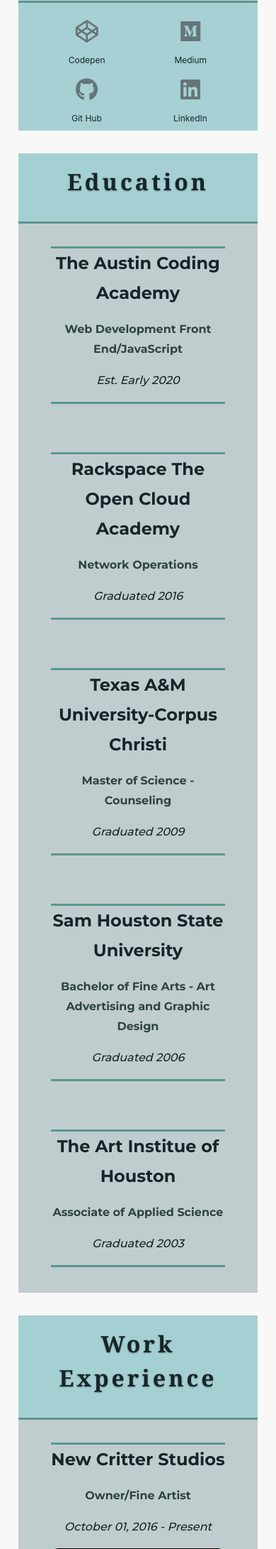
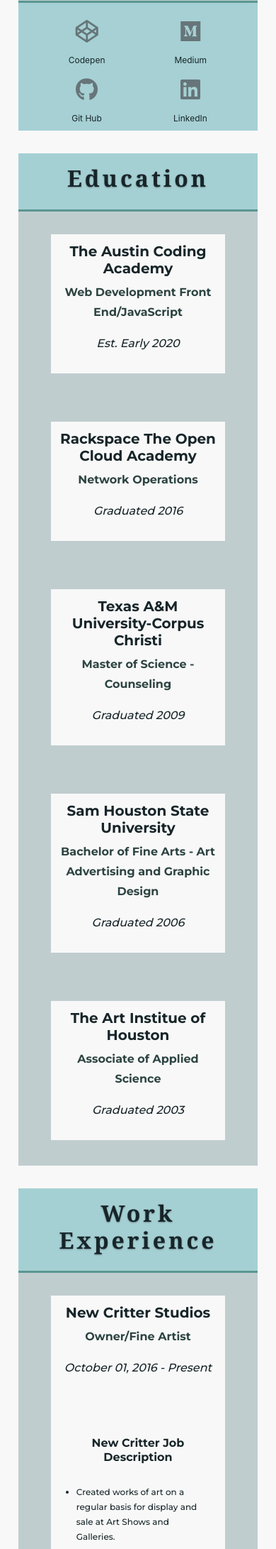
Before and after one commit to Kjschwoerke/Blue-Site, a PHP site: page /resume/resume.html in a window 390 px wide. Shown: the part 586-2768 px from the top of the page at 71% size. Run offline with PHP 8.4, Linux system fonts and the light colour scheme; some libraries are stand-ins or nearby versions.

Commit message:
adjusted media queries in resume section

```diff
--- a/resume/Job_Descriptions/job-descriptions.html
+++ b/resume/Job_Descriptions/job-descriptions.html
@@ -21,7 +21,7 @@
         </li>
         <li>Provided art handling and moving services to other local artists.
         </li>
-        <li>Maintained Studio/Artist Website and Social Media Presence <a href="http://www.newcritterstudios.com" target="_blank">(www.newcritterstudios.com)</a>.
+        <li>Maintained Studio/Artist Website and Social Media Presence on Facebook <a href="https://www.facebook.com/newcritterstudios/" target="_blank">New Critter Studios Facebook Profile</a>.
         </li>
         <li>Produced art on a commission basis (including book and cover designs, illustrations, and fine art).
         </li>
--- a/resume/Job_Descriptions/job-style.css
+++ b/resume/Job_Descriptions/job-style.css
@@ -33,4 +33,5 @@ h2 {
 
 li {
     margin-top: 1rem;
+    list-style: none;
 }
--- a/resume/resume-style.css
+++ b/resume/resume-style.css
@@ -326,10 +326,16 @@ body nav ul a li {
 
 .Education {
     width: 95%;
-    border-bottom: #5b9691 solid 3px;
-    border-top: #5b9691 solid 3px;
+    padding: 1em;
+    background: #f8f8f8;
+    /* border-radius: 10px; */
+}
 
+.Education h3 {
+    font-family: 'Montserrat', sans-serif;
+    font-weight: 600;
 }
+
 .paragraph-container {
     display: flex;
     flex-direction: column;
@@ -365,17 +371,28 @@ body nav ul a li {
     font-style: italic;
 }
 
+.jobDescription {
+    text-align: left;
+    background: #f8f8f8;
+    padding: 2em;
+    border-radius: 10px;
+}
+
+.jobDescription h4 {
+    text-align: center;
+}
+
+.jobDescription li {
+    margin-bottom: 1em;
+}
+
+.jobDescription li {
+    margin-bottom: 1em;
+}
+
 
 /* Media Queries */
 @media only screen and (max-width: 600px) {
-    /* .navbar {
-        display: flex;
-    }
-
-    .desktop-nav {
-        display: none;
-    } */
-
     .svg {
         display: none;
     }
@@ -463,6 +480,18 @@ body nav ul a li {
         margin-right: auto;
     }
 
+    .Education h3 {
+        font-family: 'Montserrat', sans-serif;
+        font-weight: 600;
+        font-size: 1.25rem;
+    }
+
+    .Education h4 {
+        font-family: 'Montserrat', sans-serif;
+        font-weight: 600;
+        font-size: 1rem;
+    }
+
     .work_card {
         width: 95%;
         margin-left: auto;
--- a/resume/resume.html
+++ b/resume/resume.html
@@ -94,79 +94,77 @@ viewBox="0 0 1920 1080" style="enable-background:new 0 0 1920 1080;" xml:space="
 <!-- Education Section Begins Here -->
 
 <div class=" education resume-header">
-        <p class="resume">Education</p>
-
-
+        <h2 class="resume">Education</h2>
 </div>
 
 <div class="paragraph-container education_card">
-    <article class="ACA Education">
-        <p>
+    <section class="Education">
+        <h3>
             The Austin Coding Academy
-        </p>
+        </h3>
         <p>
             Web Development Front End/JavaScript
         </p>
         <p>
             Est. Early 2020
         </p>
-    </article>
+    </section>
 </div>
 
 <div class="paragraph-container education_card">
-    <article class="ACA Education">
-        <p>
+    <section class="Education">
+        <h3>
             Rackspace The Open Cloud Academy
-        </p>
+        </h3>
         <p>
             Network Operations
         </p>
         <p>
             Graduated 2016
         </p>
-    </article>
+    </section>
 </div>
 
 <div class="paragraph-container education_card">
-    <article class="ACA Education">
-        <p>
+    <section class="Education">
+        <h3>
             Texas A&M University-Corpus Christi
-        </p>
+        </h3>
         <p>
             Master of Science - Counseling
         </p>
         <p>
             Graduated 2009
         </p>
-    </article>
+    </section>
 </div>
 
 <div class="paragraph-container education_card">
-    <article class="ACA Education">
-        <p>
+    <section class="Education">
+        <h3>
             Sam Houston State University
-        </p>
+        </h3>
         <p>
         Bachelor of Fine Arts - Art Advertising and Graphic Design
         </p>
         <p>
             Graduated 2006
         </p>
-    </article>
+    </section>
 </div>
 
 <div class="paragraph-container education_card">
-    <article class="ACA Education">
-        <p>
+    <section class="Education">
+        <h3>
             The Art Institue of Houston
-        </p>
+        </h3>
         <p>
             Associate of Applied Science
         </p>
         <p>
             Graduated 2003
         </p>
-    </article>
+    </section>
 </div>
 
 <!-- Education Section Ends Here  -->
@@ -174,75 +172,145 @@ viewBox="0 0 1920 1080" style="enable-background:new 0 0 1920 1080;" xml:space="
 <!-- Work Experience Section Starts Here -->
 
 <div class=" education work resume-header">
-    <p class="resume work-hx">Work Experience</p>
-
-
+    <h2 class="resume work-hx">Work Experience</h2>
 </div>
 
 <div class="paragraph-container work_card">
-<article class="ACA Education">
-    <p>
+<section class="Education">
+    <h3>
         New Critter Studios
-    </p>
+    </h3>
     <p>
        Owner/Fine Artist
     </p>
     <p>
         October 01, 2016 - Present
     </p>
+    <br>
+        <br>
+    <div class="jobDescription">
+        <h4> New Critter Job Description</h4>
+        <br>
+    <ul>
+        <li>Created works of art on a regular basis for display and sale at Art Shows and Galleries.
+        </li>
+        <li>Set up and maintained portable and semi permanent displays at Art Fairs, Festivals and Galleries.
+        </li>
+        <li>Provided art handling and moving services to other local artists.
+        </li>
+        <li>Maintained Studio/Artist Website and Social Media Presence on Facebook <a href="https://www.facebook.com/newcritterstudios/" target="_blank">(New Critter Studios Facebook Profile)</a>.
+        </li>
+        <li>Produced art on a commission basis (including book and cover designs, illustrations, and fine art).
+        </li>
+        <li>Provided lessons to individuals on the techniques and use of various media and mediums in both fine and digital art.
+        </li>
+        <li>Maintained budget and inventory logs.
+        </li>
+    </ul>
+</div>
 
-    <button onclick="window.open('./Job_Descriptions/job-descriptions.html#Artist','newwindow');" target="_blank">New Critter Job Description</button>
-
-</article>
+</section>
 </div>
 
 <div class="paragraph-container work_card">
-<article class="ACA Education">
-    <p>
+<section class="Education">
+    <h3>
         The University of Texas at San Antonio
-    </p>
+    </h3>
     <p>
         Academic Advisor III
     </p>
     <p>
         March 1, 2016 - August 1, 2016
     </p>
+    <br>
+        <br>
+        <div class="jobDescription">
+        <h4>Advisor III Job Description</h4>
+        <br>
+        <ul class="jobDescription">
+            <li>Assisted and supported the director in organization, delivery, and assessment of academic advising services.
+            </li>
+            <li>Supervised assigned advising and office support staff in the absence of, or at the request of, the direct supervisor.
+            </li>
+            <li>Interacted with and perform various outreach functions with groups, including students, faculty, staff, administrators, community members, and parents.
+            </li>
+            <li>Assisted in the administration of academic advisors' file reviews; preparation of advisors’ performance reviews; encouragement of professional development of advisors; and the development, coordination, and implementation of in-house training programs.
+            </li>
+            <li>Explored new models for effective and efficient delivery of academic advising.
+            </li>
+        </ul>
+    </div>
 
-    <button onclick="window.open('./Job_Descriptions/job-descriptions.html#AdvisorIII','newwindow');" target="_blank">Advisor III Job Description</button>
-</article>
+</section>
 </div>
 
 <div class="paragraph-container work_card">
-<article class="ACA Education">
-    <p>
+<section class="Education">
+    <h3>
         The University of Texas at San Antonio
-    </p>
+    </h3>
     <p>
         Academic Advisor II
     </p>
     <p>
         February 1, 2015 - February 29, 2016
     </p>
+    <br>
+        <br>
+    <div class="jobDescription">
+        <h4>Advisor II Job Description</h4>
+        <br>
+        <ul>
+            <li>Facilited and developed the new student orientation programs for the Social Science Advising Center.
+            </li>
+            <li>Lead in the development, creation and modification of instructional programs for both advisors and students, and presented at professional and internal conferences.
+            </li>
+            <li>Provided audits for graduating seniors, and as needed submitted substitutions to the appropriate Dean.
+            </li>
+            <li>Organized and assisted in departmental and university projects.
+            </li>
+            <li>Served as primary technology and academic liaison to and from departments and other offices.
+            </li>
+            <li>Lead in training students and staff involved in academic advising.
+            </li>
+        </ul>
+    </div>
 
-    <button onclick="window.open('./Job_Descriptions/job-descriptions.html#AdvisorII','newwindow');" target="_blank">Advisor II Job Description</button>
-</article>
+</section>
 </div>
 
 <div class="paragraph-container work_card">
-<article class="ACA Education">
-    <p>
+<section class="Education">
+    <h3>
         The University of Texas at San Antonio
-    </p>
+    </h3>
     <p>
         Academic Advisor I
     </p>
     <p>
         June 1, 2012 - January 31, 2015
     </p>
+    <br>
+        <br>
+    <div class="jobDescription">
+        <h4>Advisor I Job Description</h4>
+        <br>
+        <ul>
+            <li>Advised and provided academic and technical support to students individually and in groups - Worked closely with other staff to provide/obtain information on course/degree options and policies.
+            </li>
+            <li>Maintained accurate student records and tracked students' progress toward their degree.
+            </li>
+            <li>Communicated university policies and regulations in a way that related to the student.
+            </li>
+            <li>Provided audits for graduating seniors, and as needed submitted substitutions to the appropriate Dean.
+            </li>
+            <li>Served as a technology and academic liaison to and from departments and other offices.
+            </li>
+        </ul>
+    </div>
 
-    <button onclick="window.open('./Job_Descriptions/job-descriptions.html#AdvisorI','newwindow');" target="_blank">Advisor I Job Description</button>
-
-</article>
+</section>
 </div>
 <!-- Work Experience Section Ends Here -->
 
```
